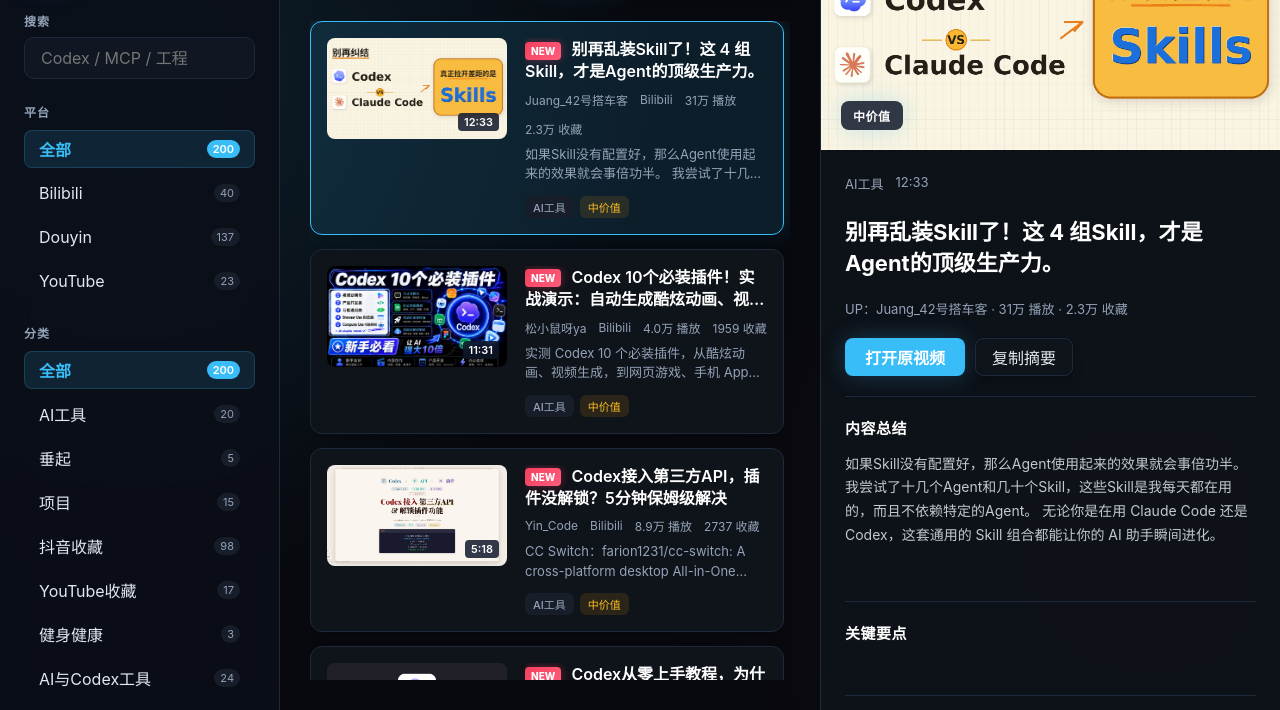
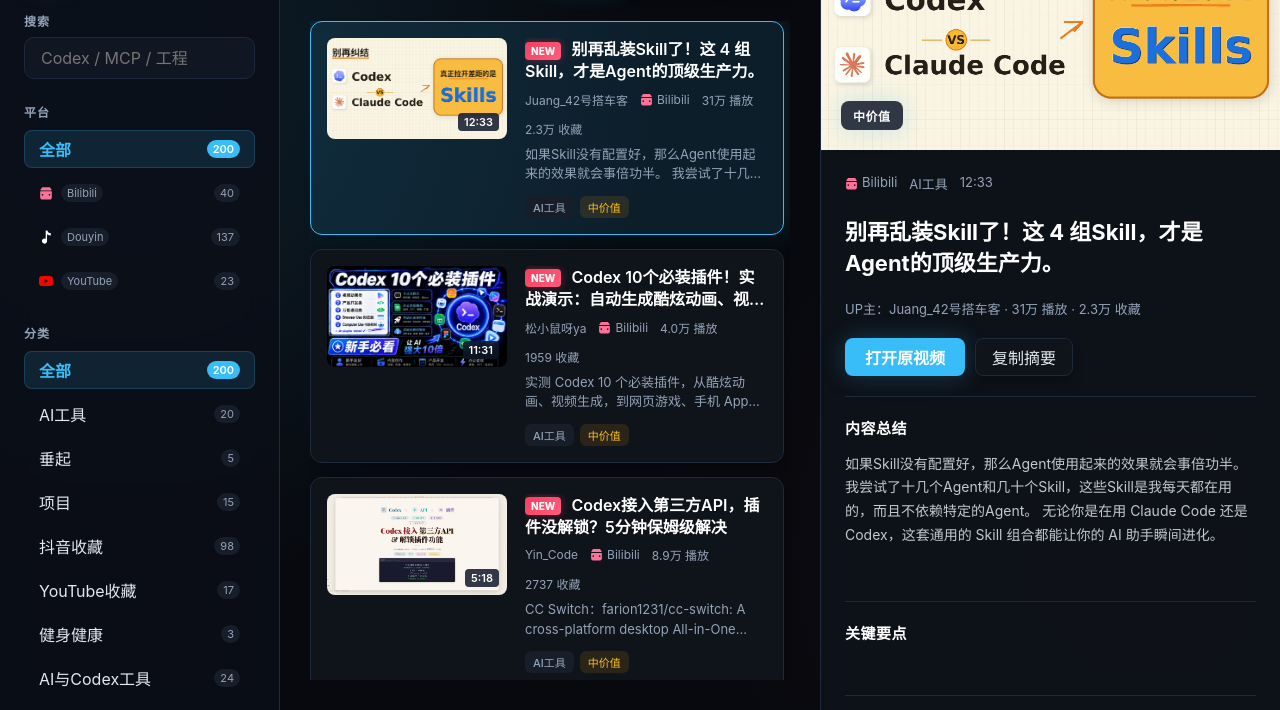
Before and after one commit to 3356153957/video-summaries, a plain HTML site: page dashboard/index.html in a window 1280 px wide. Shown: the part 90-800 px from the top of the page. Drawn offline with Linux system fonts and the light colour scheme; no server answers.

Commit message:
style: implement elegant SVG brand icons for platforms and fix missing cover fallback

```diff
--- a/dashboard/app.js
+++ b/dashboard/app.js
@@ -10,10 +10,39 @@ const state = {
 
 const videos = window.VIDEO_DASHBOARD_DATA || [];
 const fallbackCovers = {
-  Bilibili: "linear-gradient(135deg, #173247, #28c7df)",
-  Douyin: "linear-gradient(135deg, #151c24, #fe2c55 52%, #25f4ee)",
-  YouTube: "linear-gradient(135deg, #2a1517, #ff0033)",
+  Bilibili: "linear-gradient(135deg, #fb7299, #fc9bb8)",
+  Douyin: "linear-gradient(135deg, #161823, #25f4ee)",
+  YouTube: "linear-gradient(135deg, #ff0000, #ff5c5c)",
 };
+
+const platformSvgs = {
+  Bilibili: `<svg class="logo-svg" viewBox="0 0 24 24" fill="currentColor"><path d="M17.8 2c.4 0 .8.2 1 .5l2.7 3.5c.3.5.2 1.1-.3 1.4-.2.1-.4.2-.6.2H3.4c-.6 0-1-.4-1-1 0-.2.1-.4.2-.6L5.3 2.5c.2-.3.6-.5 1-.5h11.5zM3 9h18c.6 0 1 .4 1 1v9.5c0 1.9-1.6 3.5-3.5 3.5H5.5C3.6 23 2 21.4 2 19.5V10c0-.6.4-1 1-1zm3 4.5c-.8 0-1.5.7-1.5 1.5s.7 1.5 1.5 1.5 1.5-.7 1.5-1.5-.7-1.5-1.5-1.5zm12 0c-.8 0-1.5.7-1.5 1.5s.7 1.5 1.5 1.5 1.5-.7 1.5-1.5-.7-1.5-1.5-1.5z"/></svg>`,
+  Douyin: `<svg class="logo-svg" viewBox="0 0 24 24" fill="currentColor"><path d="M11.5 0v15.3c-.6-.4-1.3-.7-2.1-.7-2.4 0-4.4 2-4.4 4.4s2 4.4 4.4 4.4c2.3 0 4.2-1.8 4.4-4.1V7.1c1.8 1.3 4 2.1 6.4 2.2v-4c-3 0-5.4-1.9-5.9-4.6h-2.8z"/></svg>`,
+  YouTube: `<svg class="logo-svg" viewBox="0 0 24 24" fill="currentColor"><path d="M23.498 6.163a3.003 3.003 0 0 0-2.11-2.11C19.517 3.545 12 3.545 12 3.545s-7.517 0-9.388.508a3.003 3.003 0 0 0-2.11 2.11C0 8.033 0 12 0 12s0 3.967.502 5.837a3.003 3.003 0 0 0 2.11 2.11C4.483 20.455 12 20.455 12 20.455s7.517 0 9.388-.508a3.003 3.003 0 0 0 2.11-2.11C24 15.967 24 12 24 12s0-3.967-.502-5.837zM9.545 15.568V8.432L15.818 12l-6.273 3.568z"/></svg>`,
+};
+
+window.handleImageError = function(img) {
+  const thumb = img.closest(".thumb");
+  if (thumb) {
+    const template = thumb.querySelector("template");
+    if (template) {
+      img.replaceWith(template.content.cloneNode(true));
+    }
+  }
+};
+
+function getPlatformIcon(platform) {
+  if (platform === "Bilibili") {
+    return `<svg class="platform-icon" viewBox="0 0 24 24" style="color:#fb7299"><path d="M17.8 2c.4 0 .8.2 1 .5l2.7 3.5c.3.5.2 1.1-.3 1.4-.2.1-.4.2-.6.2H3.4c-.6 0-1-.4-1-1 0-.2.1-.4.2-.6L5.3 2.5c.2-.3.6-.5 1-.5h11.5zM3 9h18c.6 0 1 .4 1 1v9.5c0 1.9-1.6 3.5-3.5 3.5H5.5C3.6 23 2 21.4 2 19.5V10c0-.6.4-1 1-1zm3 4.5c-.8 0-1.5.7-1.5 1.5s.7 1.5 1.5 1.5 1.5-.7 1.5-1.5-.7-1.5-1.5-1.5zm12 0c-.8 0-1.5.7-1.5 1.5s.7 1.5 1.5 1.5 1.5-.7 1.5-1.5-.7-1.5-1.5-1.5z"/></svg>`;
+  }
+  if (platform === "Douyin") {
+    return `<svg class="platform-icon" viewBox="0 0 24 24" style="color:var(--text-pure)"><path d="M11.5 0v15.3c-.6-.4-1.3-.7-2.1-.7-2.4 0-4.4 2-4.4 4.4s2 4.4 4.4 4.4c2.3 0 4.2-1.8 4.4-4.1V7.1c1.8 1.3 4 2.1 6.4 2.2v-4c-3 0-5.4-1.9-5.9-4.6h-2.8z"/></svg>`;
+  }
+  if (platform === "YouTube") {
+    return `<svg class="platform-icon" viewBox="0 0 24 24" style="color:#ff0000"><path d="M23.498 6.163a3.003 3.003 0 0 0-2.11-2.11C19.517 3.545 12 3.545 12 3.545s-7.517 0-9.388.508a3.003 3.003 0 0 0-2.11 2.11C0 8.033 0 12 0 12s0 3.967.502 5.837a3.003 3.003 0 0 0 2.11 2.11C4.483 20.455 12 20.455 12 20.455s7.517 0 9.388-.508a3.003 3.003 0 0 0 2.11-2.11C24 15.967 24 12 24 12s0-3.967-.502-5.837zM9.545 15.568V8.432L15.818 12l-6.273 3.568z"/></svg>`;
+  }
+  return "";
+}
 const els = {
   search: document.querySelector("#searchInput"),
   platforms: document.querySelector("#platformFilters"),
@@ -32,6 +61,7 @@ const els = {
   themeText: document.querySelector("#themeText"),
   cover: document.querySelector("#detailCover"),
   valueBadge: document.querySelector("#detailValue"),
+  platform: document.querySelector("#detailPlatform"),
   category: document.querySelector("#detailCategory"),
   duration: document.querySelector("#detailDuration"),
   title: document.querySelector("#detailTitle"),
@@ -87,7 +117,8 @@ function coverFallbackLabel(video) {
 
 function fallbackCoverMarkup(video, className = "thumb-placeholder") {
   const gradient = fallbackCovers[video.platform] || "linear-gradient(135deg, #203340, #485968)";
-  return `<div class="${className}" style="background:${gradient}"><span>${coverFallbackLabel(video)}</span></div>`;
+  const svg = platformSvgs[video.platform] || "";
+  return `<div class="${className}" style="background:${gradient}">${svg}</div>`;
 }
 
 function getFilteredVideos() {
@@ -133,7 +164,14 @@ function renderFilterButtons(container, values, current, onClick) {
     const button = document.createElement("button");
     button.className = `filter-button${current === value ? " active" : ""}`;
     button.type = "button";
-    button.innerHTML = `<span>${value}</span><span>${count}</span>`;
+
+    const isPlatform = container.id === "platformFilters";
+    const iconMarkup = isPlatform ? getPlatformIcon(value) : "";
+    const labelMarkup = iconMarkup
+      ? `<span class="filter-label">${iconMarkup}<span>${value}</span></span>`
+      : `<span>${value}</span>`;
+
+    button.innerHTML = `${labelMarkup}<span>${count}</span>`;
     button.addEventListener("click", () => onClick(value));
     container.appendChild(button);
   });
@@ -188,7 +226,7 @@ function renderList(filtered) {
     const isNew = video.date_added === today;
     const newBadge = isNew ? `<span class="badge-new">NEW</span> ` : "";
     const thumb = video.cover
-      ? `<img src="${video.cover}" alt="" loading="lazy" onerror="this.replaceWith(this.closest('.thumb').querySelector('template').content.cloneNode(true))" /><template>${fallbackCoverMarkup(video)}</template>`
+      ? `<img src="${video.cover}" alt="" loading="lazy" onerror="window.handleImageError(this)" /><template>${fallbackCoverMarkup(video)}</template>`
       : fallbackCoverMarkup(video);
     card.innerHTML = `
       <div class="thumb">
@@ -199,7 +237,7 @@ function renderList(filtered) {
         <h3 class="card-title">${newBadge}${video.title}</h3>
         <div class="card-meta">
           <span>${video.author}</span>
-          <span>${video.platform}</span>
+          <span>${getPlatformIcon(video.platform)}${video.platform}</span>
           <span>${compactNumber(video.views)} 播放</span>
           <span>${compactNumber(video.favorites)} 收藏</span>
         </div>
@@ -281,10 +319,12 @@ function selectVideo(video) {
     els.cover.style.display = "none";
   }
   els.valueBadge.textContent = `${video.value}价值`;
+  els.platform.innerHTML = `${getPlatformIcon(video.platform)}${video.platform}`;
   els.category.textContent = video.category;
   els.duration.textContent = formatDuration(video.duration);
   els.title.textContent = video.title;
-  els.author.textContent = `UP：${video.author} · ${compactNumber(video.views)} 播放 · ${compactNumber(video.favorites)} 收藏`;
+  const authorPrefix = video.platform === "Bilibili" ? "UP主" : (video.platform === "YouTube" ? "Youtuber" : "作者");
+  els.author.innerHTML = `${authorPrefix}：${video.author || '未知'} &middot; ${compactNumber(video.views)} 播放 &middot; ${compactNumber(video.favorites)} 收藏`;
   els.link.href = video.url;
   els.summary.textContent = video.summary;
   els.risks.textContent = Array.isArray(video.risks) ? video.risks.join("；") : (video.risks || "");
--- a/dashboard/index.html
+++ b/dashboard/index.html
@@ -79,6 +79,7 @@
         </div>
         <div class="detail-body">
           <div class="detail-meta">
+            <span id="detailPlatform" class="detail-meta-platform"></span>
             <span id="detailCategory"></span>
             <span id="detailDuration"></span>
           </div>
--- a/dashboard/styles.css
+++ b/dashboard/styles.css
@@ -446,6 +446,20 @@ input {
   overflow: hidden;
 }
 
+.logo-svg {
+  width: 44px;
+  height: 44px;
+  color: rgba(255, 255, 255, 0.95);
+  filter: drop-shadow(0 4px 10px rgba(0, 0, 0, 0.3));
+  opacity: 0.85;
+  transition: transform 0.4s cubic-bezier(0.34, 1.56, 0.64, 1);
+}
+
+.video-card:hover .logo-svg {
+  transform: scale(1.18) rotate(4deg);
+  opacity: 1;
+}
+
 .thumb-placeholder::after {
   content: "";
   position: absolute;
@@ -879,3 +893,31 @@ input {
     max-width: 100vw;
   }
 }
+
+/* Platform Icons and labels in sidebar and cards */
+.filter-label {
+  display: flex;
+  align-items: center;
+  gap: 8px;
+}
+
+.platform-icon {
+  width: 14px;
+  height: 14px;
+  fill: currentColor;
+  flex-shrink: 0;
+  display: inline-block;
+  vertical-align: middle;
+}
+
+.card-meta .platform-icon {
+  margin-right: 4px;
+  width: 13px;
+  height: 13px;
+}
+
+.detail-meta-platform .platform-icon {
+  margin-right: 4px;
+  width: 13px;
+  height: 13px;
+}
```
